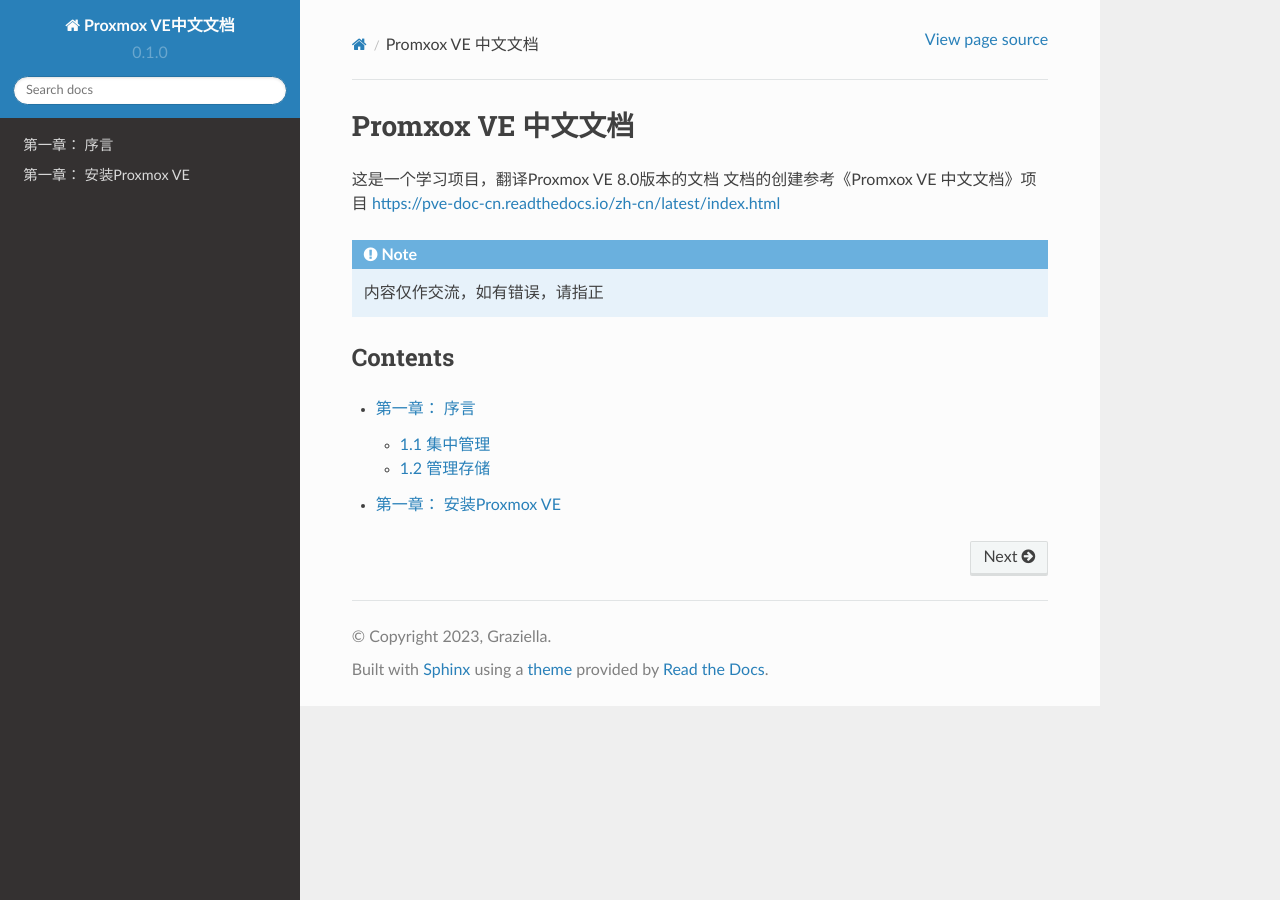
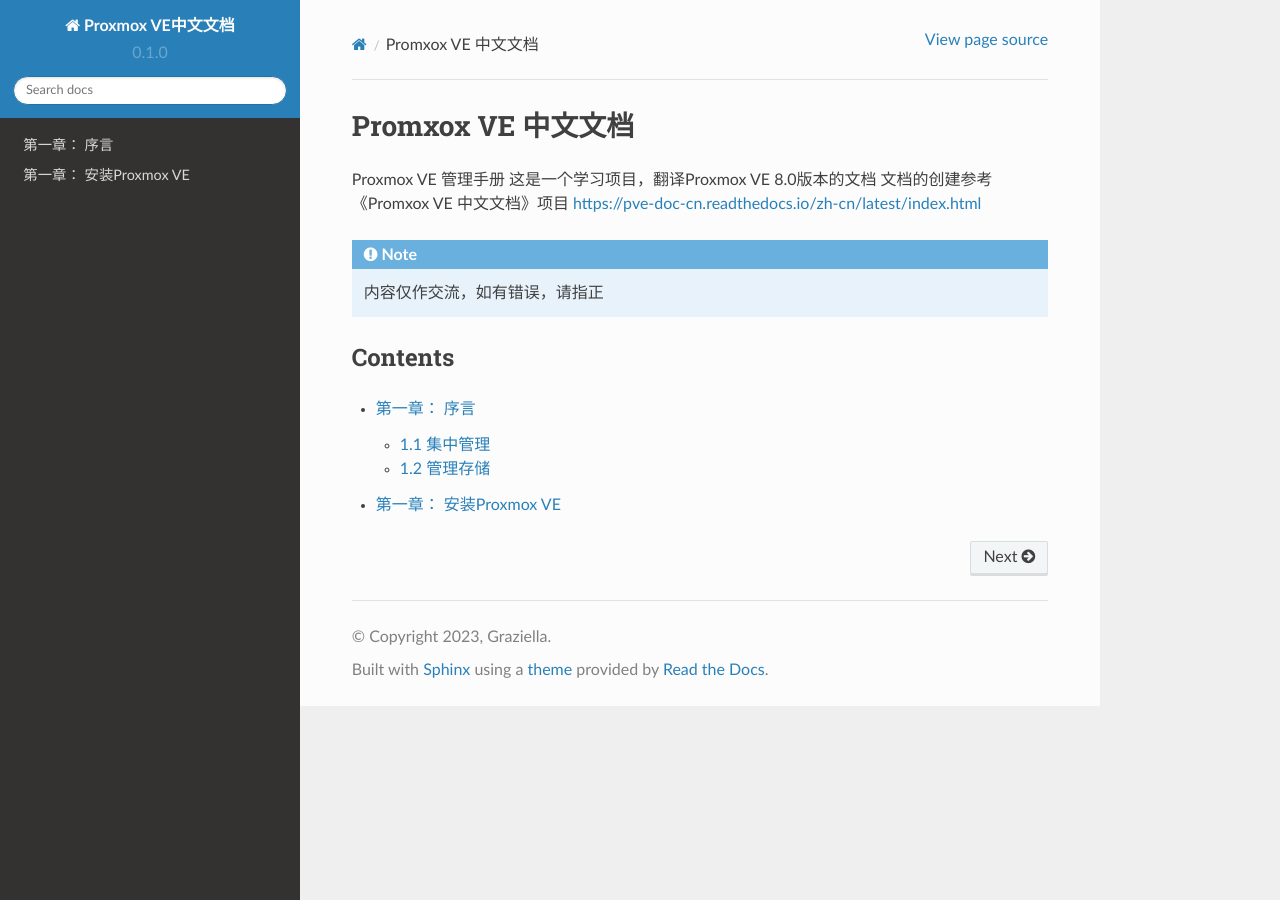
Before and after one commit to bt7-vip/JG-H, a Sphinx documentation site: the page built from docs/source/index.rst, in a window 1280 px wide. Built offline with Sphinx 7.4.7 and the Read the Docs theme 2.0.0, drawn with Linux system fonts in a browser that asks for light colours; pages that are not in the unit, such as notebooks, are missing from menus.

Commit message:
Update index.rst
change index

```diff
--- a/docs/source/index.rst
+++ b/docs/source/index.rst
@@ -1,6 +1,6 @@
 Promxox VE 中文文档
 ===================================
-
+Proxmox VE 管理手册
 这是一个学习项目，翻译Proxmox VE 8.0版本的文档
 文档的创建参考《Promxox VE 中文文档》项目 https://pve-doc-cn.readthedocs.io/zh-cn/latest/index.html
 
```
